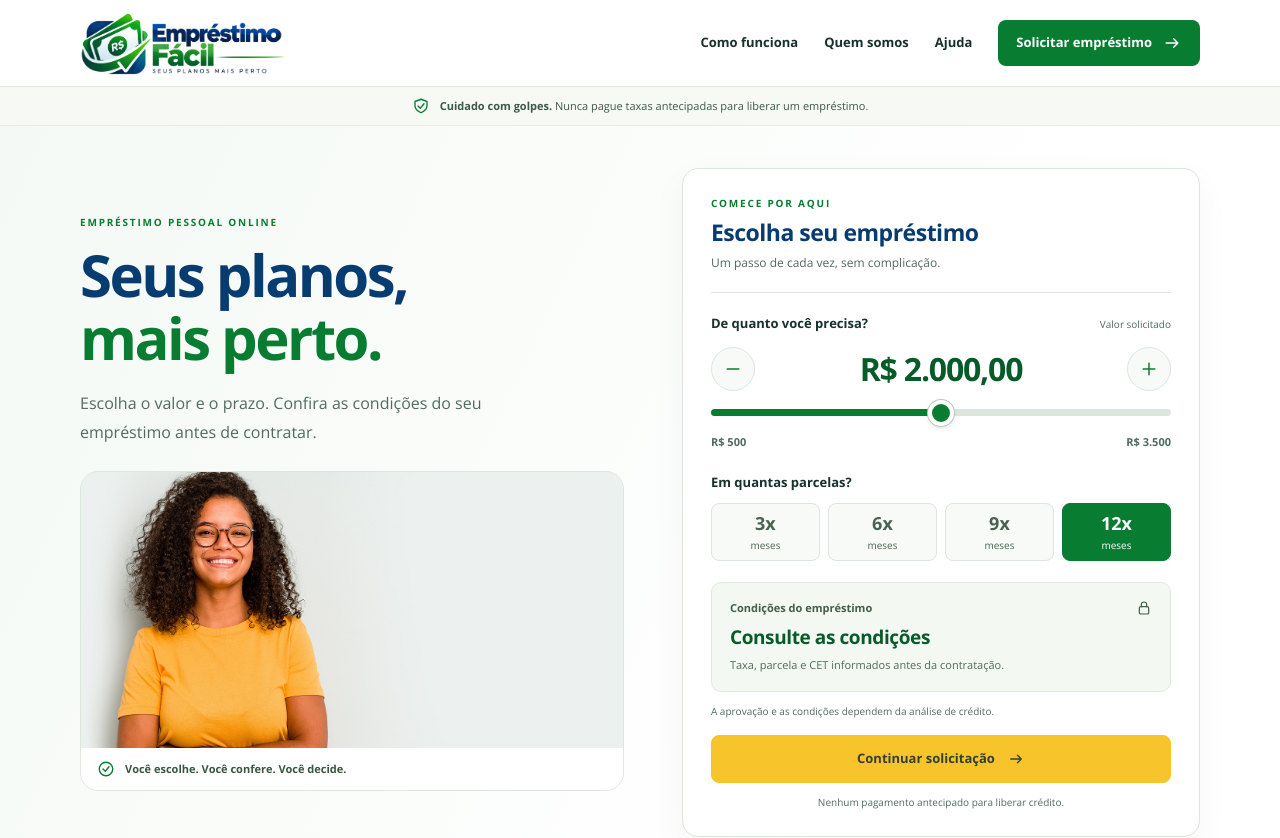
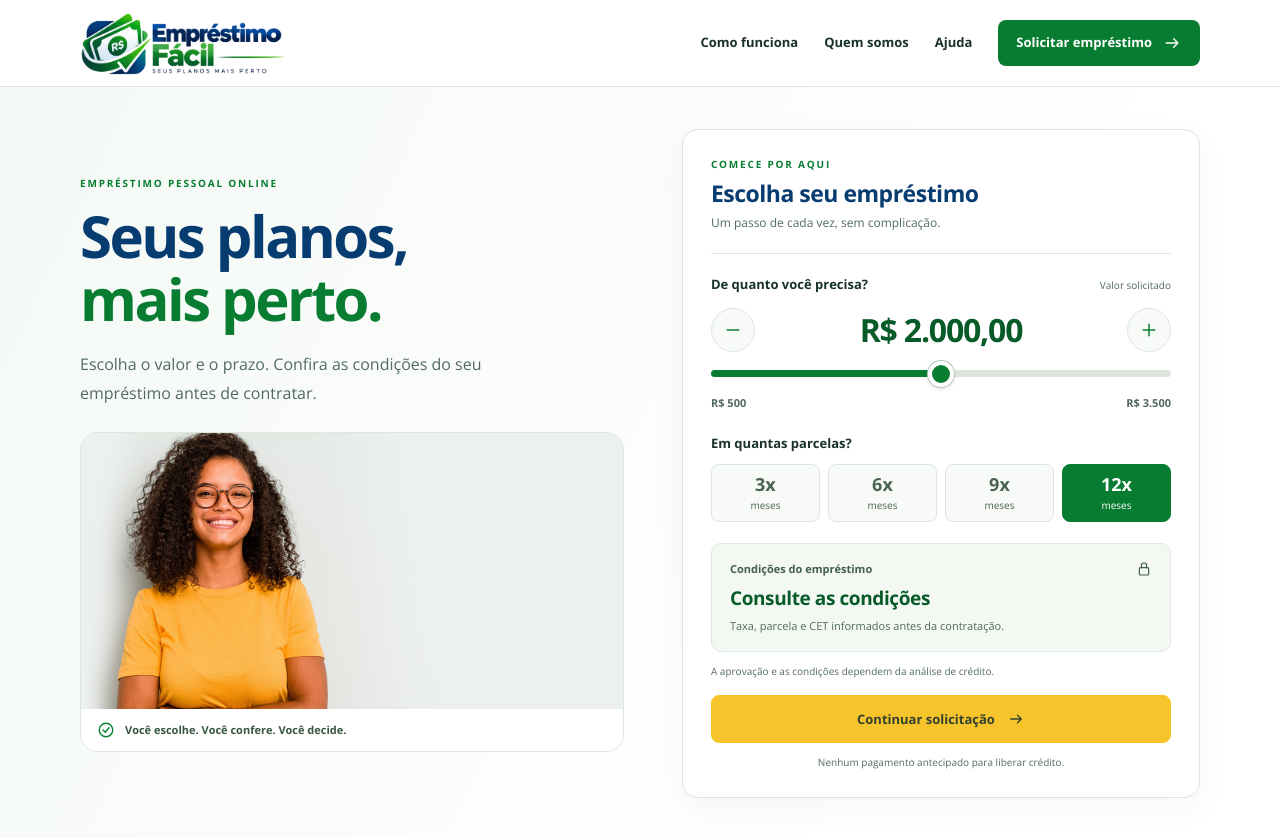
Before and after one commit to QGBALTIGO/emprestimofacil, a website: page index.html in a window 1280 px wide. Shown: the top 838 px of the page. Drawn offline with Linux system fonts and the light colour scheme.

Commit message:
Remove aviso do início da página

```diff
--- a/index.html
+++ b/index.html
@@ -28,7 +28,6 @@
 <nav id="site-header--mobile-nav" aria-label="Navegação principal"><button class="mobile-nav--toggle" type="button" aria-label="Abrir menu" aria-controls="main-navigation" aria-expanded="false"><svg viewBox="0 0 24 24" aria-hidden="true"><path d="M4 6h16M4 12h16M4 18h16"/></svg></button><div id="main-navigation"><a href="#como-funciona">Como funciona</a><a href="#quem-somos">Quem somos</a><a href="#ajuda">Ajuda</a><a class="nav-cta" href="#home-page--get-quote">Solicitar empréstimo <svg viewBox="0 0 24 24" aria-hidden="true"><path d="M5 12h14m-5-5 5 5-5 5"/></svg></a></div></nav>
 </div></header>
 <main>
-<div class="security-bar"><svg viewBox="0 0 24 24" aria-hidden="true"><path d="m12 3 8 3v6c0 4-4 7-8 9-4-2-8-5-8-9V6l8-3Z"/><path d="m8 12 3 3 5-6"/></svg><p><strong>Cuidado com golpes.</strong> Nunca pague taxas antecipadas para liberar um empréstimo.</p></div>
 <section class="hero" id="inicio" aria-labelledby="hero-title"><div class="container hero-grid">
 <div class="hero-copy"><span class="eyebrow">Empréstimo pessoal online</span><h1 id="hero-title">Seus planos,<br> <em>mais perto.</em></h1><p class="hero-lead">Escolha o valor e o prazo. Confira as condições do seu empréstimo antes de contratar.</p><div class="hero-photo-wrap"><img class="hero-photo" src="assets/reference/dis-goog-dgen-fade.jpg" alt="Mulher sorrindo, usando óculos e uma blusa amarela" width="1400" height="825" fetchpriority="high"><div class="photo-caption"><svg viewBox="0 0 24 24" aria-hidden="true"><path d="m8 12 3 3 5-6"/><circle cx="12" cy="12" r="9"/></svg><span>Você escolhe. Você confere. Você decide.</span></div></div></div>
 <div class="quote-card"><div class="card-heading"><span class="eyebrow">Comece por aqui</span><h2>Escolha seu empréstimo</h2><p>Um passo de cada vez, sem complicação.</p></div>
```
Also changed, not shown: src/reference-body.html (+0 -1 lines).
